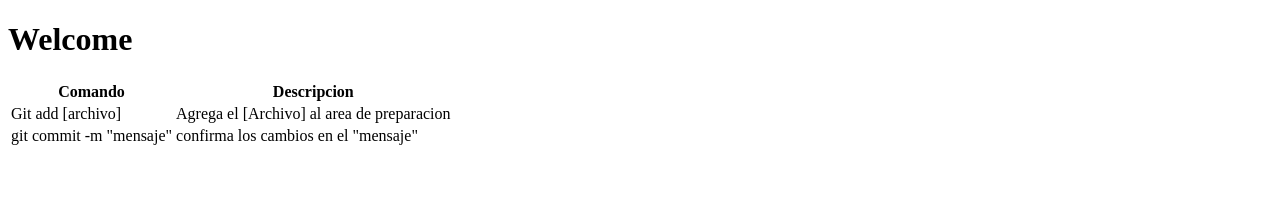
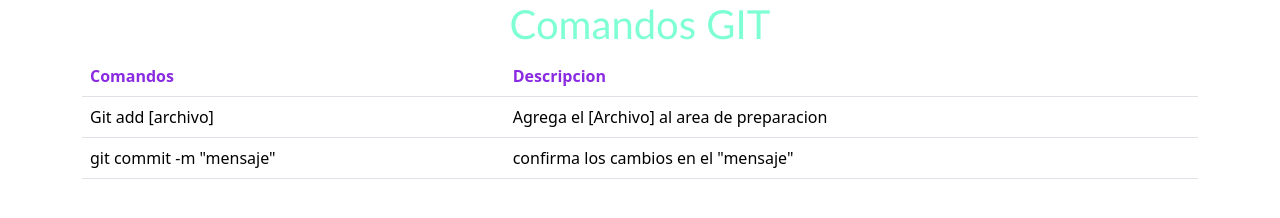
Before and after one commit to Sinthya95/CH37TrabajandoRamas, a plain HTML site: page index.html in a window 1280 px wide. Drawn offline with nearby package versions, Linux system fonts and the light colour scheme.

Commit message:
Se agregan los estilos de bootstrap

```diff
--- a/index.html
+++ b/index.html
@@ -3,15 +3,18 @@
 <head>
     <meta charset="UTF-8">
     <meta name="viewport" content="width=device-width, initial-scale=1.0">
+    <link href="https://cdn.jsdelivr.net/npm/bootstrap@5.3.2/dist/css/bootstrap.min.css" rel="stylesheet" integrity="sha384-T3c6CoIi6uLrA9TneNEoa7RxnatzjcDSCmG1MXxSR1GAsXEV/Dwwykc2MPK8M2HN" crossorigin="anonymous">
     <title>Prueba Ramas GIT</title>
 </head>
 <body>
-    <H1>Welcome</H1>
+    <script src="https://cdn.jsdelivr.net/npm/bootstrap@5.3.2/dist/js/bootstrap.bundle.min.js" integrity="sha384-C6RzsynM9kWDrMNeT87bh95OGNyZPhcTNXj1NW7RuBCsyN/o0jlpcV8Qyq46cDfL" crossorigin="anonymous"></script>
+
+    <H1 style="text-align:center; font-family:'Trebuchet MS', 'Lucida Sans Unicode', 'Lucida Grande', 'Lucida Sans', Arial, sans-serif; color: aquamarine;">Comandos  GIT</H1>
     <main class="container">
         <table class="table table-hover">
             <tr>
-                <th>Comando</th>
-                <th>Descripcion</th>
+                <th style="color: blueviolet;">Comandos</th>
+                <th style="color: blueviolet;">Descripcion</th>
             </tr>
 
             <tr>
```
